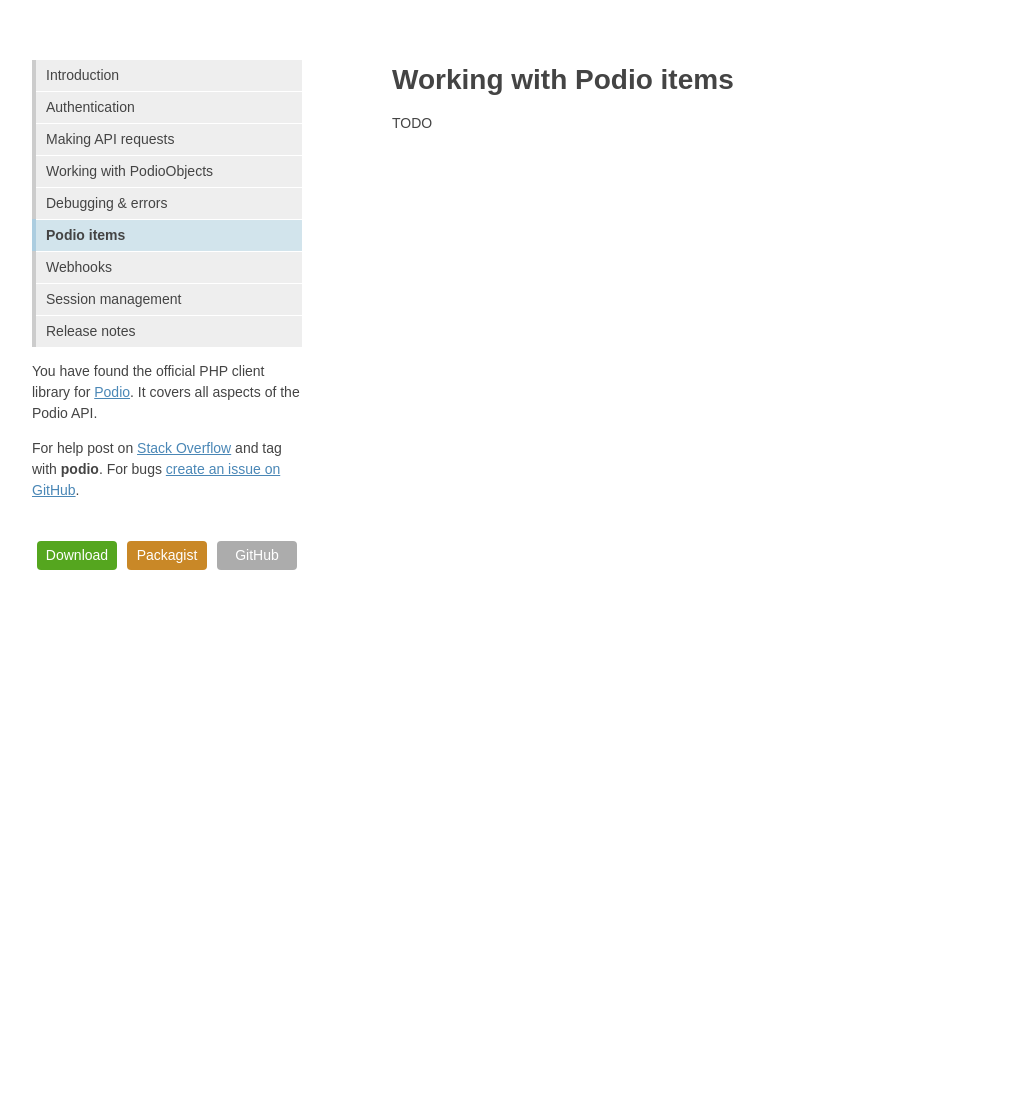
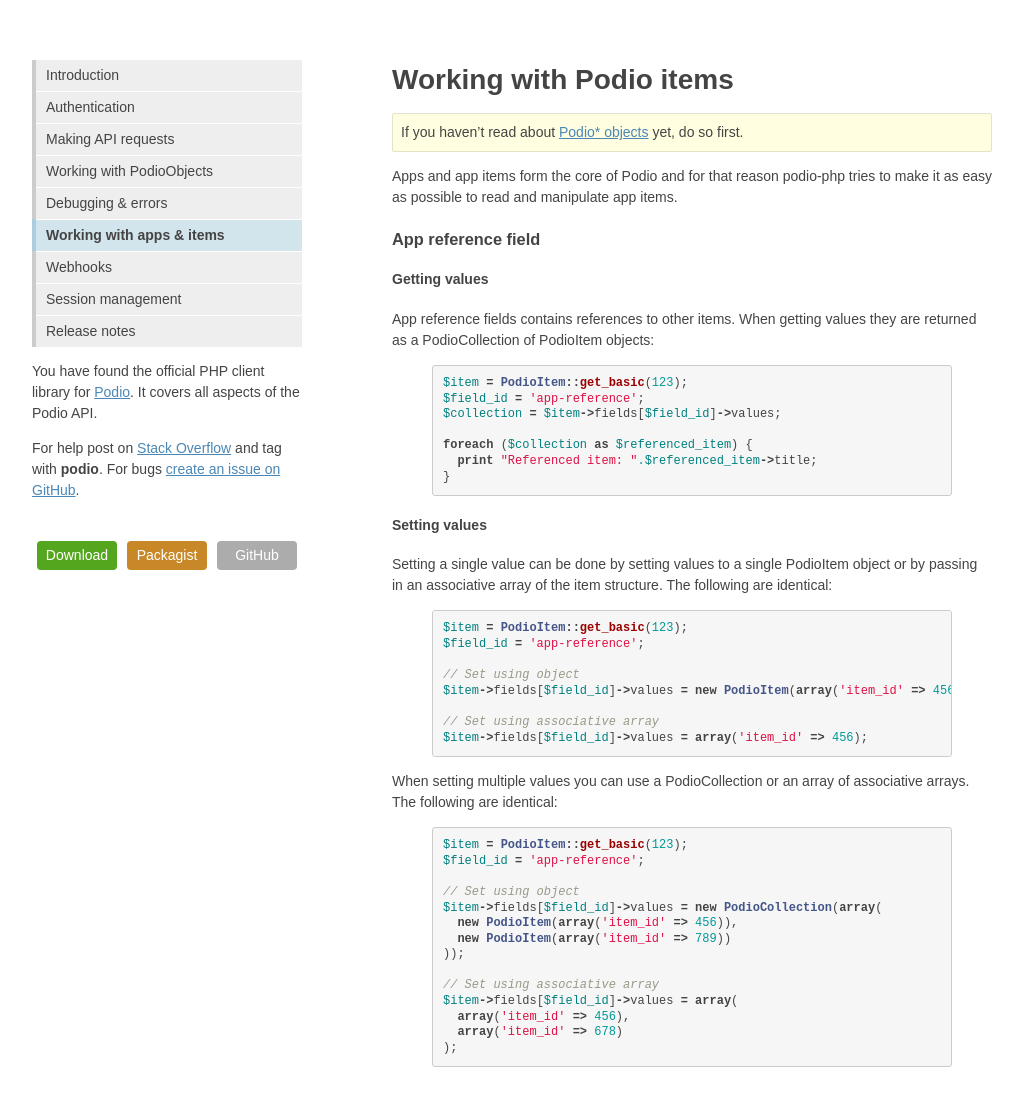
Before and after one commit to podio-community/podio-php, a Jekyll site: the page built from items/index.md, in a window 1280 px wide and 1127 px high. Shown: the top 1106 px of the window, without its empty margins (128-1151 px from the left). Built offline with Jekyll 4.4.1, drawn with Linux system fonts in a browser that asks for light colours.

Commit message:
Testing format for field documentation

```diff
--- a/_layouts/default.html
+++ b/_layouts/default.html
@@ -17,7 +17,7 @@
             <li class="{% if page.active == 'api' %}active{% endif %}"><a href="{{ site.baseurl}}/api-requests">Making API requests</a></li>
             <li class="{% if page.active == 'objects' %}active{% endif %}"><a href="{{ site.baseurl}}/objects">Working with PodioObjects</a></li>
             <li class="{% if page.active == 'debug' %}active{% endif %}"><a href="{{ site.baseurl}}/debug">Debugging &amp; errors</a></li>
-            <li class="{% if page.active == 'items' %}active{% endif %}"><a href="{{ site.baseurl}}/items">Podio items</a></li>
+            <li class="{% if page.active == 'items' %}active{% endif %}"><a href="{{ site.baseurl}}/items">Working with apps &amp; items</a></li>
             <li class="{% if page.active == 'webhooks' %}active{% endif %}"><a href="{{ site.baseurl}}/webhooks">Webhooks</a></li>
             <li class="{% if page.active == 'sessions' %}active{% endif %}"><a href="{{ site.baseurl}}/sessions">Session management</a></li>
             <li class="{% if page.active == 'changelog' %}active{% endif %}"><a href="{{ site.baseurl}}/changelog">Release notes</a></li>
--- a/css/style.css
+++ b/css/style.css
@@ -112,5 +112,5 @@ nav ul li.active a {
   border:1px solid #e2e3c8;
   background:#fffee0;
   padding:8px;
-  display:inline-block;
+  display:block;
 }
--- a/items/index.md
+++ b/items/index.md
@@ -4,4 +4,57 @@ active: items
 ---
 # Working with Podio items
 
-TODO
+<span class="note">If you haven't read about [Podio* objects]({{site.baseurl}}/objects) yet, do so first.</span>
+
+Apps and app items form the core of Podio and for that reason podio-php tries to make it as easy as possible to read and manipulate app items.
+
+
+
+### App reference field
+
+#### Getting values
+
+App reference fields contains references to other items. When getting values they are returned as a PodioCollection of PodioItem objects:
+
+{% highlight php startinline %}
+$item = PodioItem::get_basic(123);
+$field_id = 'app-reference';
+$collection = $item->fields[$field_id]->values;
+
+foreach ($collection as $referenced_item) {
+  print "Referenced item: ".$referenced_item->title;
+}
+{% endhighlight %}
+
+#### Setting values
+Setting a single value can be done by setting values to a single PodioItem object or by passing in an associative array of the item structure. The following are identical:
+
+{% highlight php startinline %}
+$item = PodioItem::get_basic(123);
+$field_id = 'app-reference';
+
+// Set using object
+$item->fields[$field_id]->values = new PodioItem(array('item_id' => 456));
+
+// Set using associative array
+$item->fields[$field_id]->values = array('item_id' => 456);
+{% endhighlight %}
+
+When setting multiple values you can use a PodioCollection or an array of associative arrays. The following are identical:
+
+{% highlight php startinline %}
+$item = PodioItem::get_basic(123);
+$field_id = 'app-reference';
+
+// Set using object
+$item->fields[$field_id]->values = new PodioCollection(array(
+  new PodioItem(array('item_id' => 456)),
+  new PodioItem(array('item_id' => 789))
+));
+
+// Set using associative array
+$item->fields[$field_id]->values = array(
+  array('item_id' => 456),
+  array('item_id' => 678)
+);
+{% endhighlight %}
```
